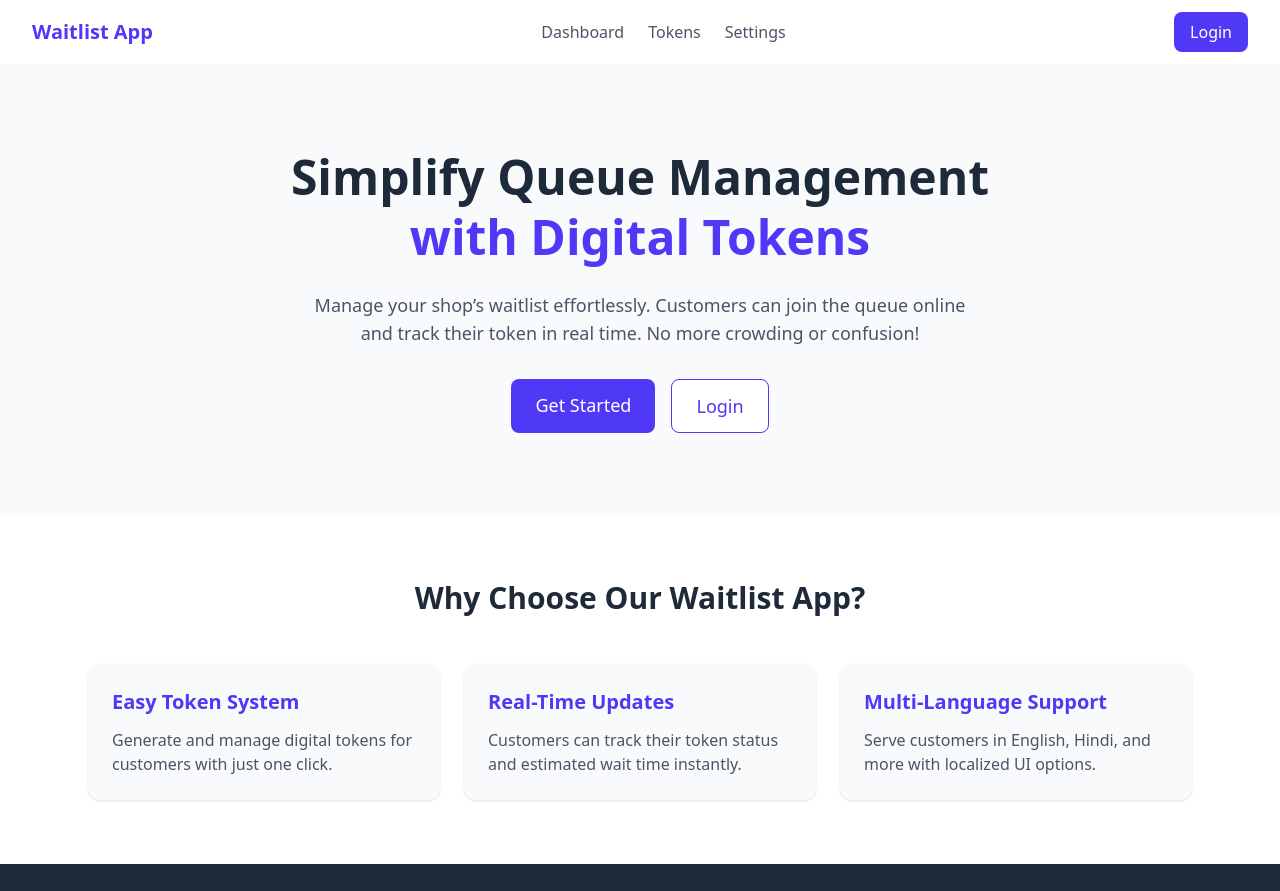
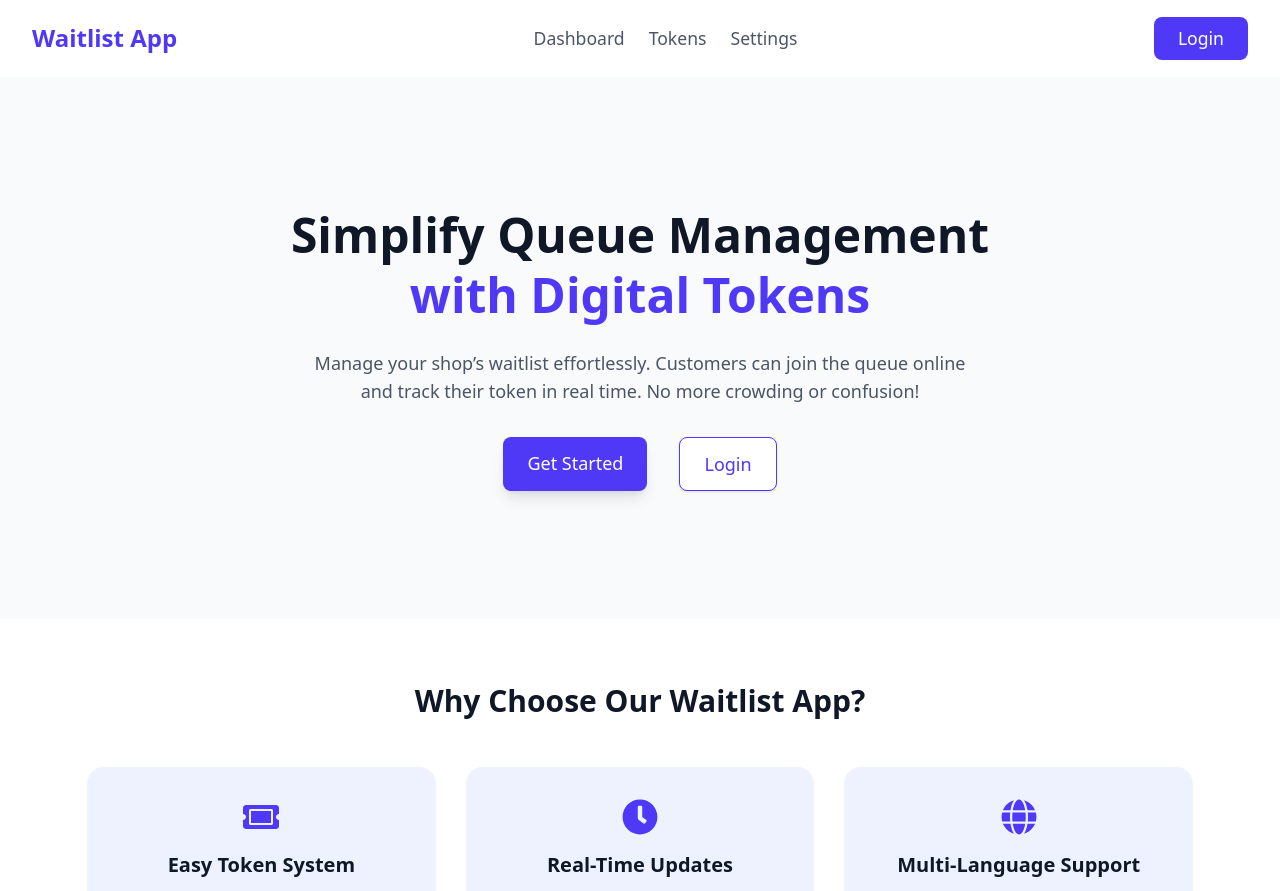
Before and after one commit to priyanshuBS/waitlist-token-system, a React app in the folder frontend/: page / in a window 1280 px wide. Shown: the top 891 px of the page. Built offline with nearby package versions, Linux system fonts and the light colour scheme; the HTML template or start-up script is replaced by a standard one.

Commit message:
update header and landing page

```diff
--- a/frontend/src/components/Header.jsx
+++ b/frontend/src/components/Header.jsx
@@ -4,16 +4,16 @@ const Header = () => {
   return (
     <header className="bg-white shadow-md">
       <div className="max-w-7xl mx-auto px-4 sm:px-6 lg:px-8">
-        <div className="flex justify-between items-center h-16">
+        <div className="flex justify-between items-center h-[4.8rem]">
           {/* Logo / Brand */}
           <div className="flex-shrink-0">
-            <Link to="/" className="text-xl font-bold text-indigo-600">
+            <Link to="/" className="text-2xl font-bold text-indigo-600">
               Waitlist App
             </Link>
           </div>
 
           {/* Navigation Links */}
-          <nav className="hidden md:flex space-x-6">
+          <nav className="hidden md:flex space-x-6 text-[1.1rem]">
             <Link
               to="/dashboard"
               className="text-gray-600 hover:text-indigo-600 transition-colors"
@@ -38,7 +38,7 @@ const Header = () => {
           <div className="flex items-center">
             <Link
               to="/login"
-              className="bg-indigo-600 text-white px-4 py-2 rounded-lg hover:bg-indigo-700 transition"
+              className="bg-indigo-600 text-white px-6 py-2 text-[1.1rem] rounded-lg hover:bg-indigo-700 transition font-medium"
             >
               Login
             </Link>
--- a/frontend/src/pages/LandingPage.jsx
+++ b/frontend/src/pages/LandingPage.jsx
@@ -1,11 +1,12 @@
 import { Link } from "react-router-dom";
+import { FaTicketAlt, FaClock, FaGlobe } from "react-icons/fa";
 
 const LandingPage = () => {
   return (
     <div className="bg-gray-50 min-h-screen flex flex-col">
       {/* Hero Section */}
-      <section className="flex-1 flex flex-col justify-center items-center text-center px-4 sm:px-6 my-32 md:my-0">
-        <h1 className="text-3xl sm:text-5xl font-extrabold text-gray-800 leading-tight">
+      <section className="flex-1 flex flex-col justify-center items-center text-center px-4 sm:px-6 py-24 md:py-32">
+        <h1 className="text-3xl sm:text-5xl font-extrabold text-gray-900 leading-tight">
           Simplify Queue Management <br />
           <span className="text-indigo-600">with Digital Tokens</span>
         </h1>
@@ -15,16 +16,16 @@ const LandingPage = () => {
           confusion!
         </p>
 
-        <div className="mt-8 flex flex-col sm:flex-row gap-4">
+        <div className="mt-8 flex flex-col sm:flex-row gap-8">
           <Link
             to="/signup"
-            className="bg-indigo-600 text-white px-6 py-3 rounded-lg text-lg font-medium hover:bg-indigo-700 transition text-center"
+            className="bg-indigo-600 text-white px-6 py-3 rounded-lg text-lg font-medium hover:bg-indigo-700 transition shadow-lg"
           >
             Get Started
           </Link>
           <Link
             to="/login"
-            className="bg-white border border-indigo-600 text-indigo-600 px-6 py-3 rounded-lg text-lg font-medium hover:bg-indigo-50 transition text-center"
+            className="bg-white border border-indigo-600 text-indigo-600 px-6 py-3 rounded-lg text-lg font-medium hover:bg-indigo-50 transition shadow"
           >
             Login
           </Link>
@@ -32,35 +33,50 @@ const LandingPage = () => {
       </section>
 
       {/* Features Section */}
-      <section className="py-12 sm:py-16 bg-white">
+      <section className="py-16 bg-white">
         <div className="max-w-6xl mx-auto px-4 sm:px-6">
-          <h2 className="text-2xl sm:text-3xl font-bold text-gray-800 text-center mb-10 sm:mb-12">
+          <h2 className="text-3xl font-bold text-gray-900 text-center mb-12">
             Why Choose Our Waitlist App?
           </h2>
-          <div className="grid grid-cols-1 gap-6 sm:grid-cols-2 lg:grid-cols-3">
-            <div className="p-6 bg-gray-50 rounded-xl shadow hover:shadow-md transition">
-              <h3 className="text-lg sm:text-xl font-semibold text-indigo-600">
+
+          <div className="grid grid-cols-1 sm:grid-cols-2 lg:grid-cols-3 gap-8">
+            {/* Feature 1 */}
+            <div className="p-8 bg-indigo-50 rounded-2xl shadow hover:shadow-xl transition text-center">
+              <div className="flex justify-center mb-4">
+                <FaTicketAlt className="text-indigo-600 text-4xl" />
+              </div>
+              <h3 className="text-xl font-semibold text-gray-900 mb-2">
                 Easy Token System
               </h3>
-              <p className="mt-3 text-gray-600 text-sm sm:text-base">
+              <p className="text-gray-600">
                 Generate and manage digital tokens for customers with just one
                 click.
               </p>
             </div>
-            <div className="p-6 bg-gray-50 rounded-xl shadow hover:shadow-md transition">
-              <h3 className="text-lg sm:text-xl font-semibold text-indigo-600">
+
+            {/* Feature 2 */}
+            <div className="p-8 bg-indigo-50 rounded-2xl shadow hover:shadow-xl transition text-center">
+              <div className="flex justify-center mb-4">
+                <FaClock className="text-indigo-600 text-4xl" />
+              </div>
+              <h3 className="text-xl font-semibold text-gray-900 mb-2">
                 Real-Time Updates
               </h3>
-              <p className="mt-3 text-gray-600 text-sm sm:text-base">
+              <p className="text-gray-600">
                 Customers can track their token status and estimated wait time
                 instantly.
               </p>
             </div>
-            <div className="p-6 bg-gray-50 rounded-xl shadow hover:shadow-md transition">
-              <h3 className="text-lg sm:text-xl font-semibold text-indigo-600">
+
+            {/* Feature 3 */}
+            <div className="p-8 bg-indigo-50 rounded-2xl shadow hover:shadow-xl transition text-center">
+              <div className="flex justify-center mb-4">
+                <FaGlobe className="text-indigo-600 text-4xl" />
+              </div>
+              <h3 className="text-xl font-semibold text-gray-900 mb-2">
                 Multi-Language Support
               </h3>
-              <p className="mt-3 text-gray-600 text-sm sm:text-base">
+              <p className="text-gray-600">
                 Serve customers in English, Hindi, and more with localized UI
                 options.
               </p>
```
